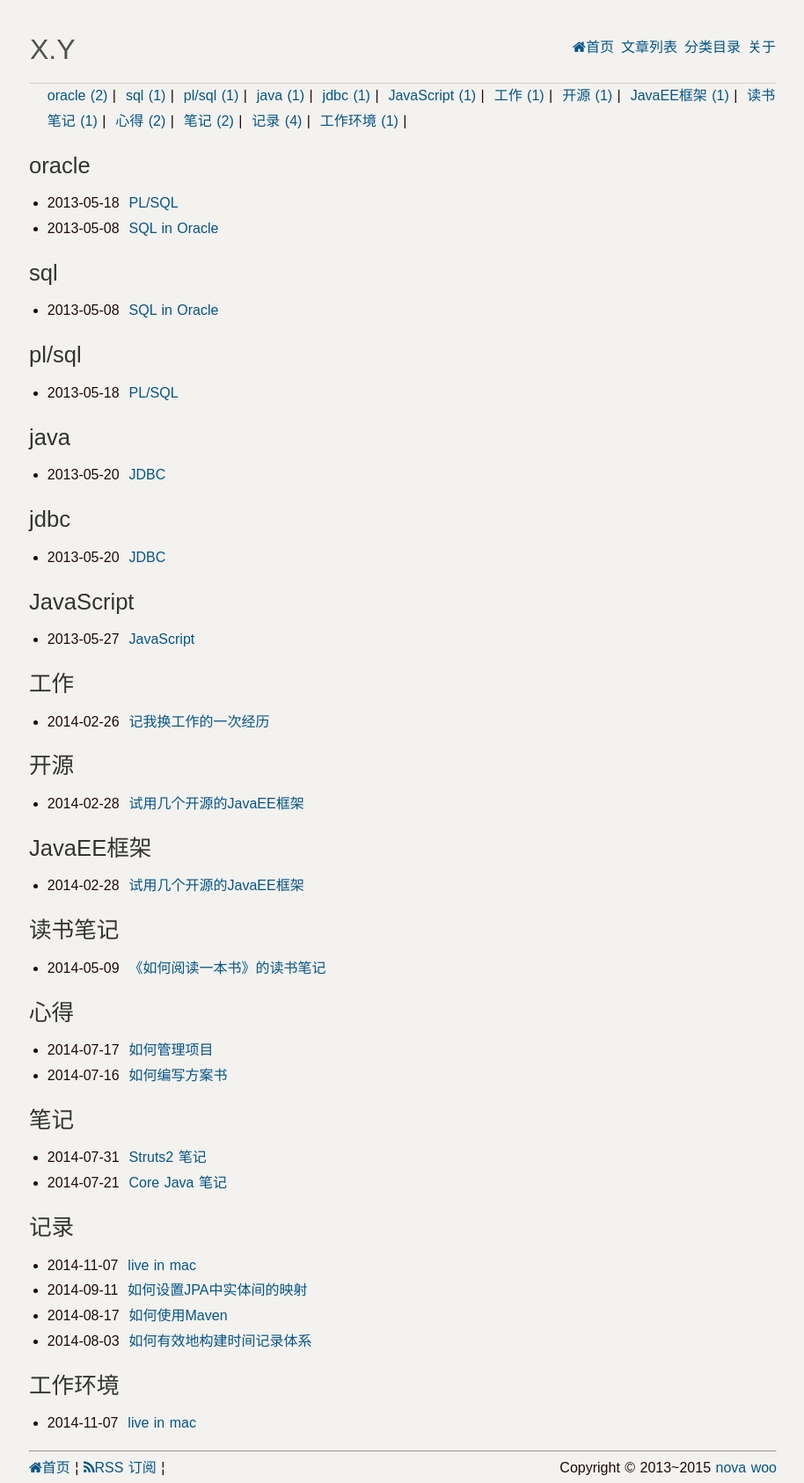
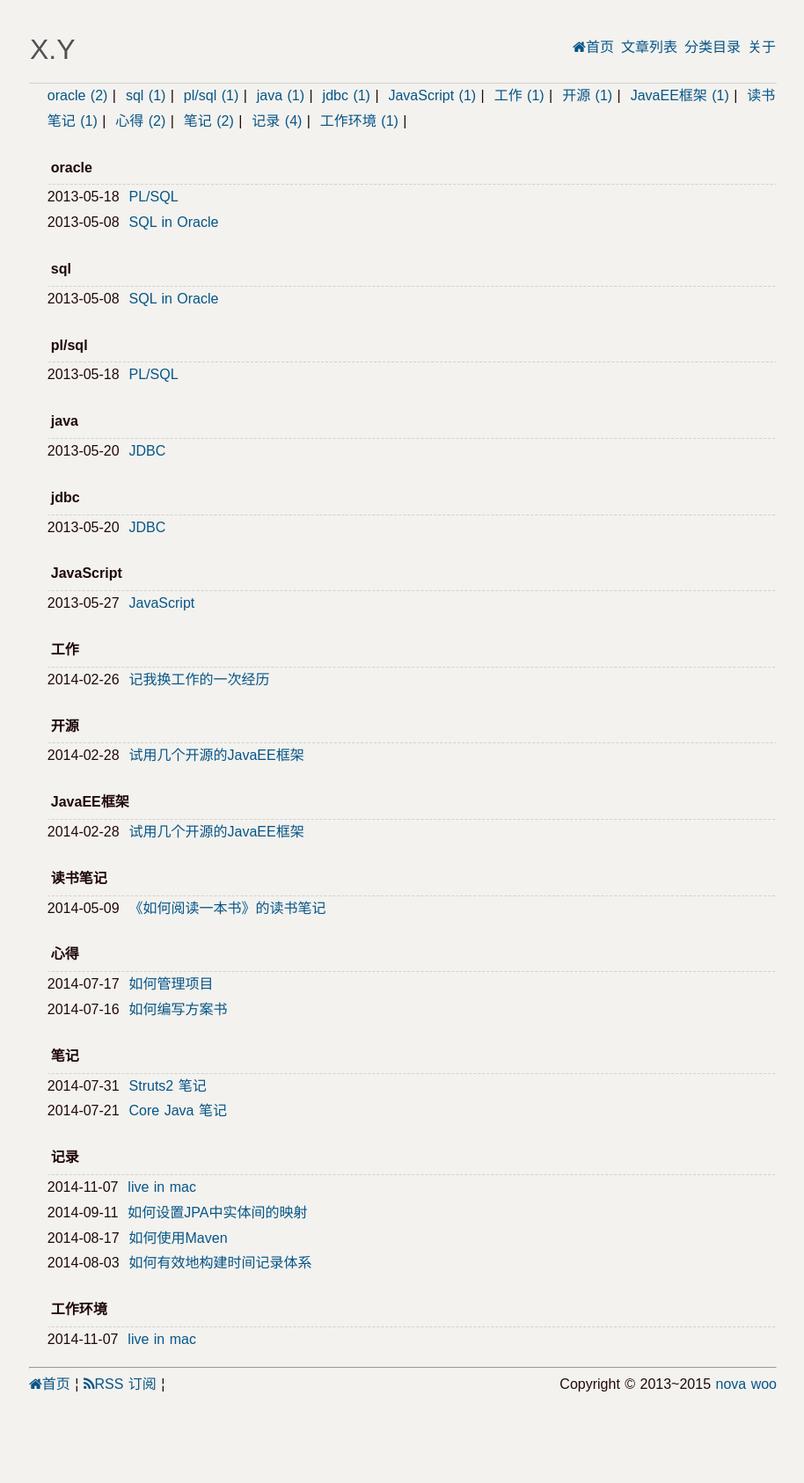
Before and after one commit to novawoo/novawoo.github.com, a Jekyll site: the page built from tags.html, in a window 1280 px wide. Shown: the whole page at 88% size, without its empty margins (182-1096 px from the left). Built offline with Jekyll 4.4.1, drawn with Linux system fonts in a browser that asks for light colours; Markdown is read by kramdown in place of the engine named in the settings; after the commit the page ends 1590 px from its top, so only the background shows below that.

Commit message:
modified:   ../_includes/JB/pages_list 	modified:   style.css 	modified:   ../tags.html

```diff
--- a/_includes/JB/pages_list
+++ b/_includes/JB/pages_list
@@ -27,9 +27,9 @@ Usage:
     {% if node.title != null %}
       {% if group == null or group == node.group %}
       	{% if page.url == node.url %}
-      	<li class="active"><a href="{{ BASE_PATH }}{{node.url}}" class="active">{{node.title}}</a></li>
+      	<li class="active listing-item"><a href="{{ BASE_PATH }}{{node.url}}" class="active">{{node.title}}</a></li>
       	{% else %}
-      	<li><span>{{node.date|date:"%Y-%m-%d"}}</span>&nbsp;&nbsp;<a href="{{ BASE_PATH }}{{node.url}}">{{node.title}}</a></li>
+      	<li class="listing-item"><span>{{node.date|date:"%Y-%m-%d"}}</span>&nbsp;&nbsp;<a href="{{ BASE_PATH }}{{node.url}}">{{node.title}}</a></li>
       	{% endif %}
       {% endif %}
     {% endif %}
--- a/css/style.css
+++ b/css/style.css
@@ -559,3 +559,18 @@ pre code, .highlight code{margin: 0; padding: 0; background-color: transparent;
 #menuIndex ul li.on{background-color:#eee}
 #menuIndex li.h1{font-size:14px;font-weight:normal;padding-left:0;margin-bottom:10px;}
 #menuIndex li.h3{padding-left:25px;}
+
+.listing-seperator{
+list-style-type:none;
+font-weight:bold;
+margin:20px 0  0px;
+padding:4px;
+border-width:0 0 1px 0;
+border-style:dashed;
+border-radius:2px;
+border-color:#d0d0d0;
+}
+.listing-item{
+display:list-item;
+list-style-type:none;
+}
--- a/tags.html
+++ b/tags.html
@@ -13,8 +13,8 @@ group: navigation
 
 
 {% for tag in site.tags %}
-  <h2 id="{{ tag[0] }}-ref">{{ tag[0] }}</h2>
   <ul>
+  <li class="listing-seperator" id="{{ tag[0] }}-ref">{{ tag[0] }}</li>
     {% assign pages_list = tag[1] %}
     {% include JB/pages_list %}
   </ul>
```
